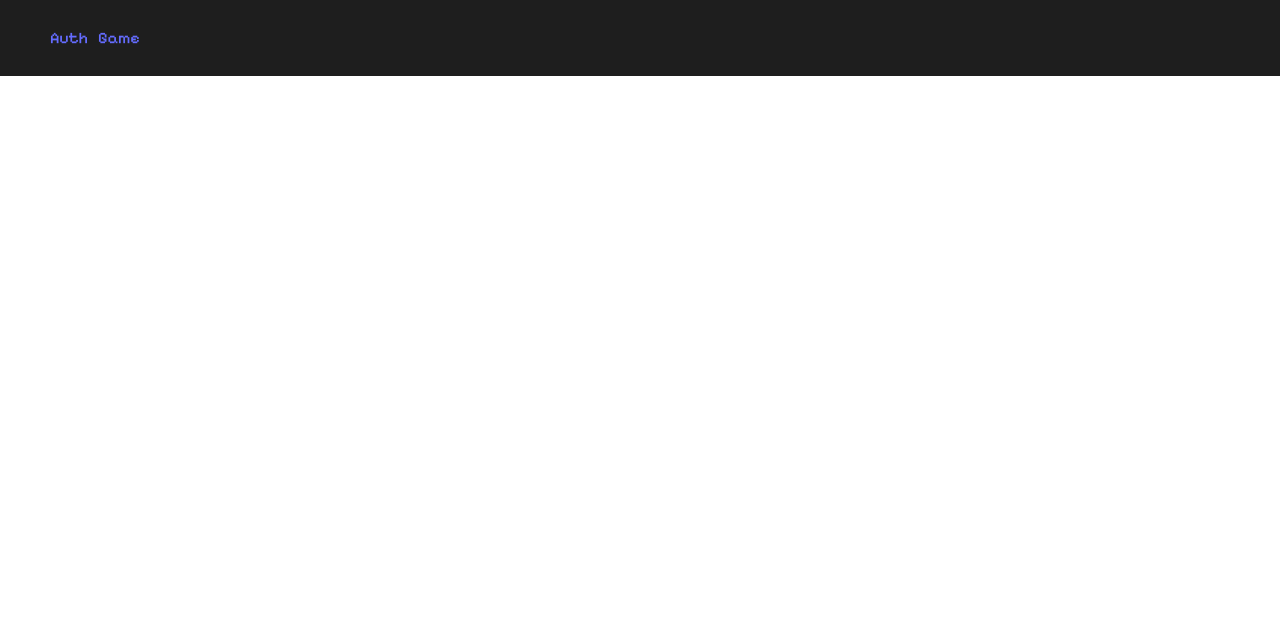
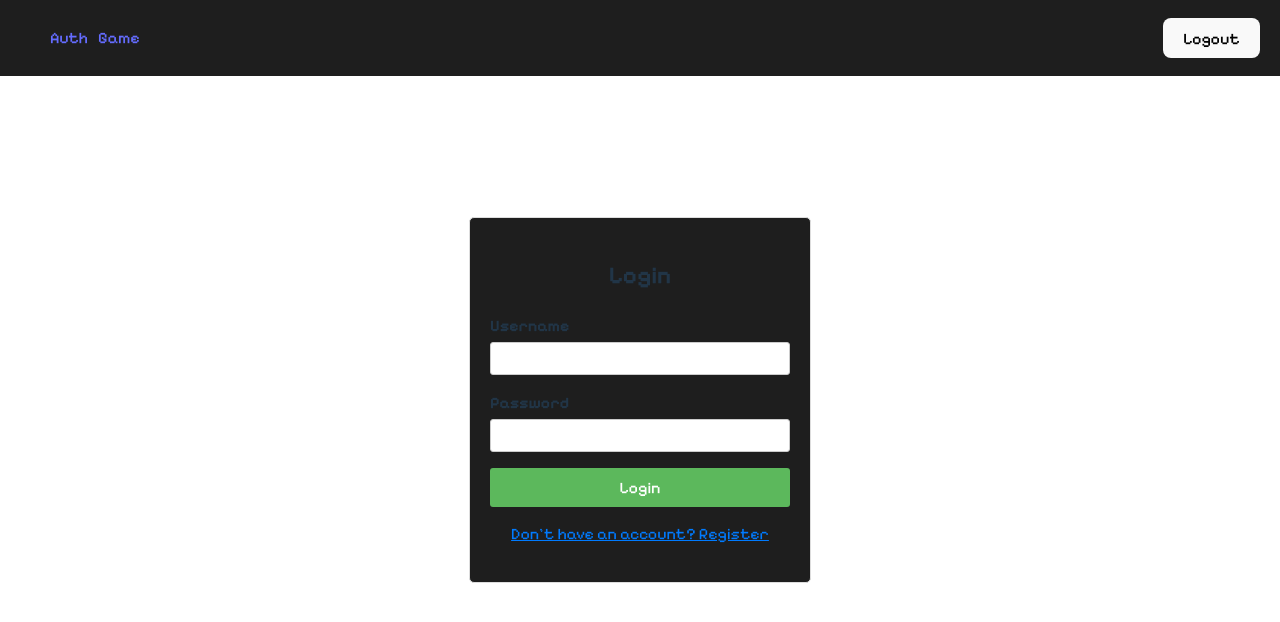
Before and after one commit to fulliam/v3rstka, a Vue app: page /auth in a window 1280 px wide. Before the commit this address had no page. Shown: the top 622 px of the page. Built offline with nearby package versions, Linux system fonts and the light colour scheme.

Commit message:
Added middleware for auth check, added logoout btn, del disconnect log

```diff
--- a/src/App.vue
+++ b/src/App.vue
@@ -2,16 +2,25 @@
   <nav>
     <ul>
       <li>
-        <RouterLink to='/'>Auth</RouterLink>
+        <RouterLink to='/auth'>Auth</RouterLink>
       </li>
       <li>
         <RouterLink to='/game'>Game</RouterLink>
       </li>
     </ul>
+
+    <button class="logout" @click="logout">Logout</button>
   </nav>
 
   <RouterView />
 </template>
+
+
+<script setup lang="ts">
+import { useAuthStore } from '@/stores/auth';
+
+const { logout } = useAuthStore();
+</script>
 
 <style lang="scss">
 nav {
@@ -22,6 +31,10 @@ nav {
   background: #1e1e1e;
   backdrop-filter: blur(2px);
   width: 100%;
+  display: flex;
+  flex-direction: row;
+  justify-content: space-between;
+  align-items: center;
 
   ul {
     list-style: none;
@@ -29,4 +42,8 @@ nav {
     gap: 10px;
   }
 }
+
+.logout {
+  margin-right: 30px;
+}
 </style>
--- /dev/null
+++ b/src/middlewares/index.ts
@@ -0,0 +1,11 @@
+import { useAuthStore } from '@/stores/auth';
+import { RouteLocationNormalized, NavigationGuardNext } from 'vue-router';
+
+export function authGuard(to: RouteLocationNormalized, from: RouteLocationNormalized, next: NavigationGuardNext) {
+  const authStore = useAuthStore();
+  if (to.meta.requiresAuth && !authStore.isAuthenticated) {
+    next('/auth');
+  } else {
+    next();
+  }
+}
--- a/src/router/index.ts
+++ b/src/router/index.ts
@@ -1,17 +1,19 @@
 import { createRouter, createWebHistory, RouteRecordRaw } from 'vue-router';
+import { authGuard } from '@/middlewares';
 import Auth from '@/views/auth/index.vue';
 import Game from '@/views/game/index.vue';
 
 const routes: Array<RouteRecordRaw> = [
   {
-    path: '/',
+    path: '/auth',
     name: 'Auth',
     component: Auth
   },
   {
     path: '/game',
     name: 'Game',
-    component: Game
+    component: Game,
+    meta: { requiresAuth: true }
   },
 ];
 
@@ -20,4 +22,6 @@ const router = createRouter({
   routes
 });
 
+router.beforeEach(authGuard);
+
 export default router;
--- a/src/stores/auth/index.ts
+++ b/src/stores/auth/index.ts
@@ -1,6 +1,8 @@
+// stores/auth/index.ts
 import { defineStore } from 'pinia';
 import { API } from '@/stores/api';
 import Cookies from 'js-cookie';
+import { useRouter } from 'vue-router';
 
 interface AuthState {
   token: string | null;
@@ -8,6 +10,7 @@ interface AuthState {
   userId: string | null;
   isAuthenticated: boolean;
   authError: string | null;
+  router: any;
 }
 
 export const useAuthStore = defineStore('auth', {
@@ -17,12 +20,13 @@ export const useAuthStore = defineStore('auth', {
     userId: Cookies.get('userId') || null,
     isAuthenticated: !!Cookies.get('token'),
     authError: null,
+    router: useRouter()
   }),
   actions: {
     async register(username: string, password: string) {
       try {
         const response = await API.post('/register', { username, password });
-        if (response.data.message === 'User registered successfully') {
+        if (response.data.status === 201) {
           return true;
         } else {
           this.authError = response.data.message;
@@ -37,7 +41,7 @@ export const useAuthStore = defineStore('auth', {
     async login(username: string, password: string) {
       try {
         const response = await API.post('/login', { username, password });
-        if (response.data.token) {
+        if (response.data.status === 200) {
           this.token = response.data.token;
           this.username = username;
           this.userId = response.data.userId;
@@ -69,6 +73,8 @@ export const useAuthStore = defineStore('auth', {
       Cookies.remove('token');
       Cookies.remove('username');
       Cookies.remove('userId');
+
+      this.router.push('/auth');
     },
   },
 });
--- a/src/stores/socket/index.ts
+++ b/src/stores/socket/index.ts
@@ -85,8 +85,10 @@ export const useSocketStore = defineStore('socket', {
       };
     },
     disconnect() {
+      console.log('WebSocket disconnected');
       if (this.socket) {
         this.socket.close();
+        this.socket = null;
       }
       this.isConnected = false;
       this.users = [];
@@ -124,8 +126,6 @@ export const useSocketStore = defineStore('socket', {
             direction,
           })
         );
-      } else {
-        console.error('WebSocket is not open or has been closed.');
       }
     },
     updateUserCharacter(userId: string, character: string) {
@@ -137,8 +137,6 @@ export const useSocketStore = defineStore('socket', {
             character,
           })
         );
-      } else {
-        console.error('WebSocket is not open or has been closed.');
       }
     },
     sendMessage(message: string) {
--- a/src/views/auth/index.vue
+++ b/src/views/auth/index.vue
@@ -53,14 +53,11 @@ const handleSubmit = () => {
     return;
   }
 
-  // Обработка авторизации или регистрации
   if (isLogin.value) {
-    console.log('Login:', { username: username.value, password: password.value });
     login(username.value, password.value).then(() =>
       router.push('/game')
     ).catch(() => console.log('Failed login'));
   } else {
-    console.log('Register:', { username: username.value, password: password.value });
     register(username.value, password.value).then(() =>
       isLogin.value = true
     ).catch(() => console.log('Failed register'));
--- a/src/views/game/index.vue
+++ b/src/views/game/index.vue
@@ -1,5 +1,5 @@
 <template>
-  <div v-if="true">
+  <div v-if="false">
     <p>Connected: {{ isConnected }}</p>
     <div class="tabs">
       <button :class="{ active: currentTab === 'Gameplay' }" @click="currentTab = 'Gameplay'">Gameplay</button>
```
